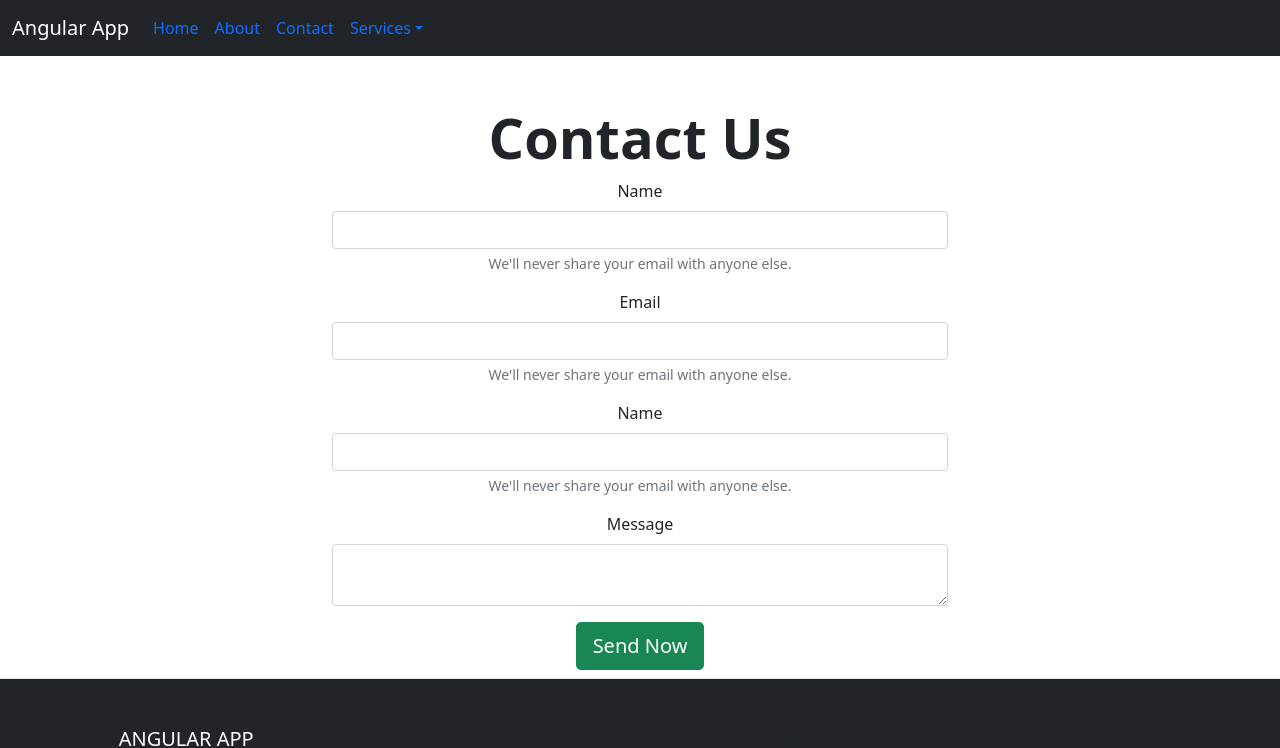
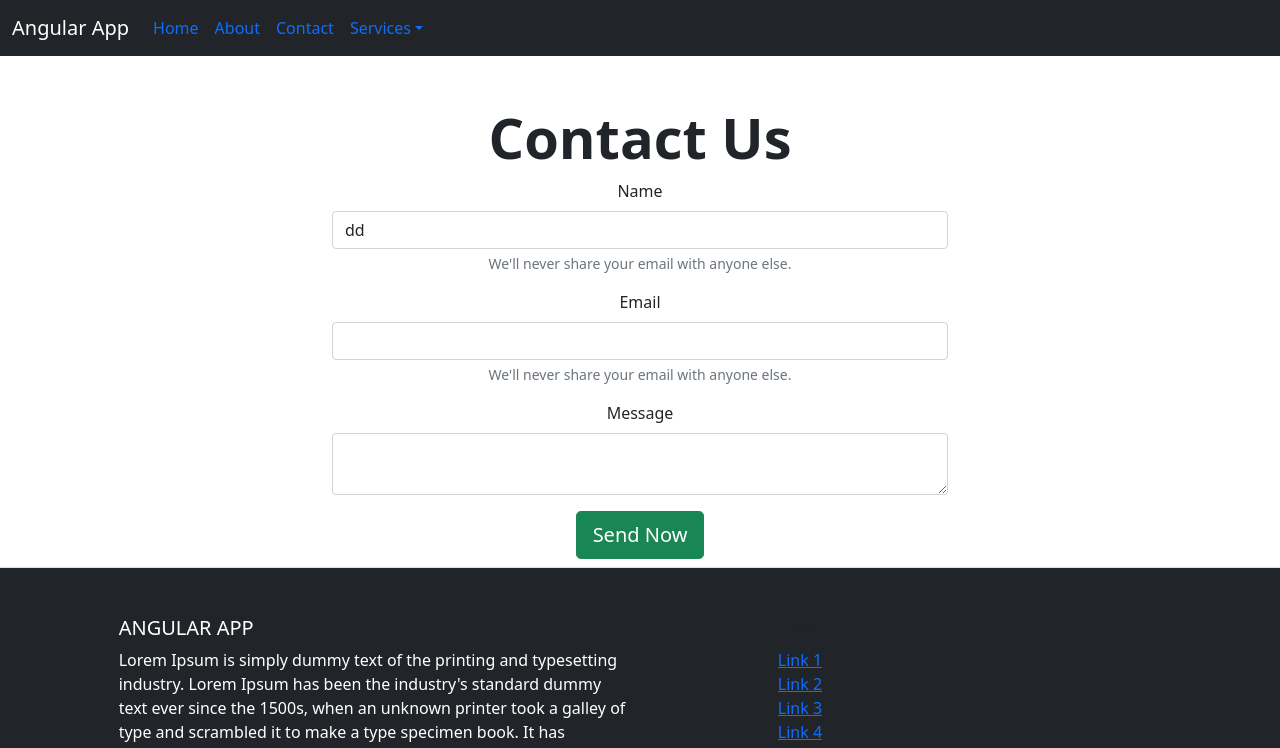
Before and after one commit to mubashir-dev/Angular-Basic-App, an Angular app: page /contact in a window 1280 px wide. Shown: the top 748 px of the page. Built offline with nearby package versions, Linux system fonts and the light colour scheme.

Commit message:
form features has completed

```diff
--- a/src/app/app.module.ts
+++ b/src/app/app.module.ts
@@ -9,6 +9,7 @@ import {BodyComponent} from './body/body.component';
 import {FooterComponent} from './footer/footer.component';
 import {ContactComponent} from "./contact/contact.component";
 import {AboutComponent} from "./about/about.component";
+import { FormsModule } from '@angular/forms';
 
 @NgModule({
   declarations: [
@@ -23,7 +24,8 @@ import {AboutComponent} from "./about/about.component";
   imports: [
     BrowserModule,
     AppRoutingModule,
-    CommonModule
+    CommonModule,
+    FormsModule
   ],
   providers: [],
   bootstrap: [AppComponent]
--- /dev/null
+++ b/src/app/contact.ts
@@ -0,0 +1,5 @@
+export interface Contact {
+  email: string,
+  name: string,
+  message: string
+}
--- a/src/app/contact/contact.component.html
+++ b/src/app/contact/contact.component.html
@@ -1,25 +1,20 @@
 <div class="px-4 pt-5  text-center border-bottom">
   <h1 class="display-4 fw-bold">{{title}}</h1>
   <div class="col-lg-6 mx-auto">
-    <form>
+    <form #contactForm='ngForm' (ngSubmit)="submitContact()">
       <div class="mb-3">
-        <label for="exampleInputEmail1" class="form-label">Name</label>
-        <input type="text" class="form-control" aria-describedby="emailHelp">
+        <label for="name" class="form-label">Name</label>
+        <input name='name' type="text" class="form-control" aria-describedby="emailHelp" [(ngModel)]="contact.name">
         <div id="nameHelp" class="form-text">We'll never share your email with anyone else.</div>
       </div>
       <div class="mb-3">
-        <label for="exampleInputEmail1" class="form-label">Email</label>
-        <input type="email" class="form-control" aria-describedby="emailHelp">
+        <label for="email" class="form-label">Email</label>
+        <input name='email' type="email" class="form-control" aria-describedby="emailHelp" [(ngModel)]="contact.email">
         <div id="emailHelp" class="form-text">We'll never share your email with anyone else.</div>
       </div>
       <div class="mb-3">
-        <label for="exampleInputEmail1" class="form-label">Name</label>
-        <input type="text" class="form-control" id="exampleInputEmail1" aria-describedby="emailHelp">
-        <div id="nameHelp" class="form-text">We'll never share your email with anyone else.</div>
-      </div>
-      <div class="mb-3">
         <label class="form-label">Message</label>
-        <textarea class="form-control">
+        <textarea name='message' class="form-control" [(ngModel)]="contact.message">
 
         </textarea>
       </div>
--- a/src/app/contact/contact.component.ts
+++ b/src/app/contact/contact.component.ts
@@ -1,5 +1,6 @@
 import {Component, OnInit} from '@angular/core';
 import {FormControl} from '@angular/forms';
+import {Contact} from '../contact';
 
 @Component({
   selector: 'app-contact',
@@ -8,6 +9,11 @@ import {FormControl} from '@angular/forms';
 })
 export class ContactComponent implements OnInit {
   title: string | undefined;
+  contact: Contact = {
+    name: 'dd',
+    email: '',
+    message: ''
+  };
 
   constructor() {
   }
@@ -16,4 +22,8 @@ export class ContactComponent implements OnInit {
     this.title = 'Contact Us'
   }
 
+  submitContact() {
+    console.log('Contact : ', this.contact);
+  }
+
 }
```
